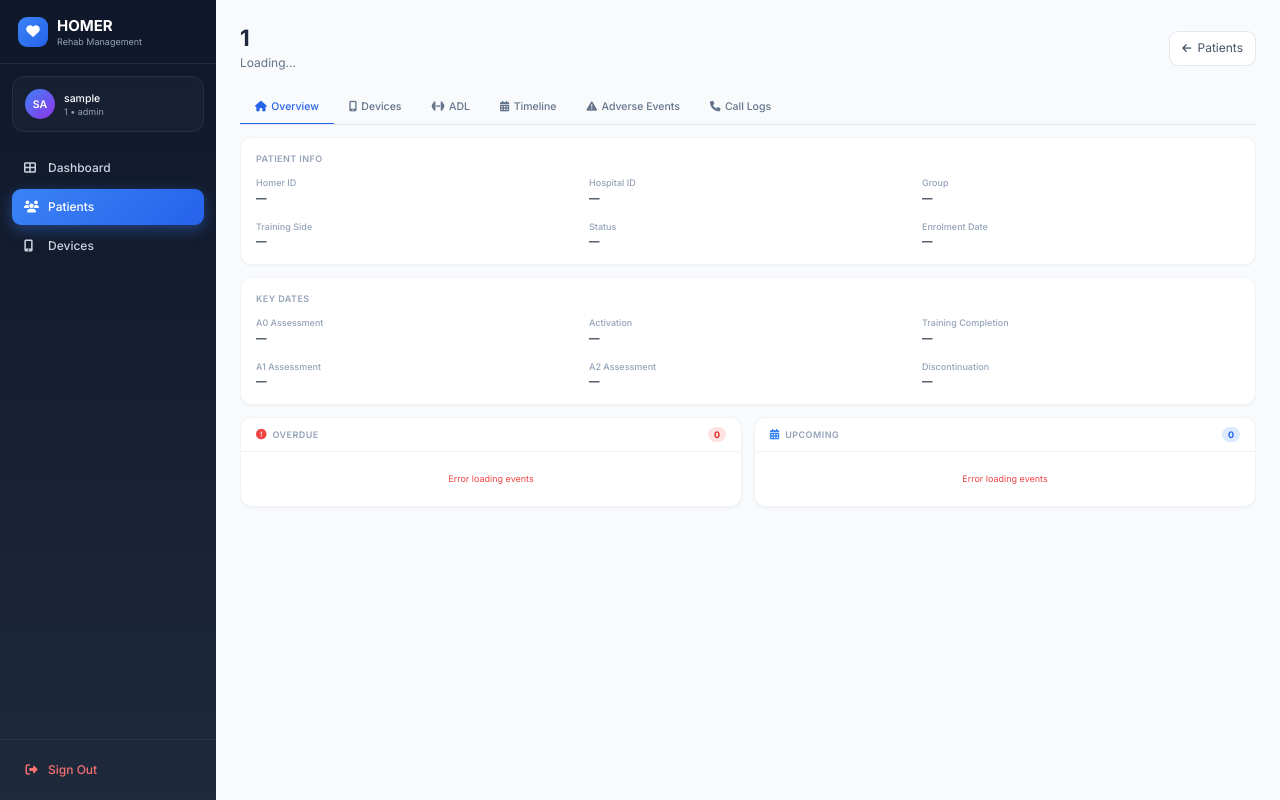
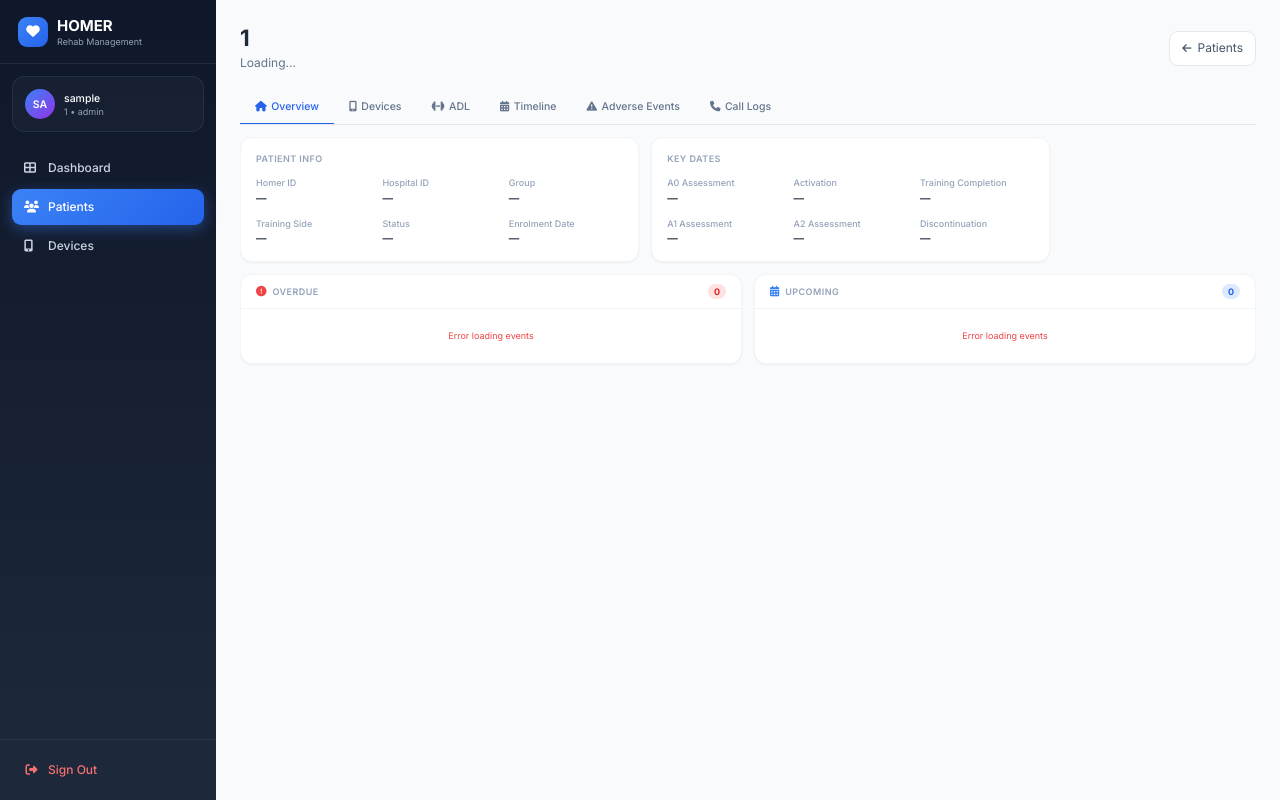
Before and after one commit to GokulrajE/htDash, a Flask app: page /patients/1 in a window 1280 px wide. Run offline with Flask 3, Linux system fonts and the light colour scheme; the visitor is signed in with stand-in values (Sample User, id 1); some libraries are stand-ins or nearby versions.

Commit message:
Restructure patient detail overview and add days-since-activation counter
- Split overview into three cards in a row: Patient Info (40%), Key Dates (40%), Days (20%)
- Both info cards use 3-column grid for 2-row layout
- Days card shows large number filled to card; counts from activationDate only
- Day 1 = day of activation; shows — if negative or not yet activated
- Hidden for terminal states (discontinued, all_completed, pre_discontinued)
- Update pages.md to document the days counter behaviour

Co-Authored-By: Claude Sonnet 4.6 <noreply@anthropic.com>

```diff
--- a/static/js/app/patient_detail.js
+++ b/static/js/app/patient_detail.js
@@ -136,6 +136,23 @@ function renderOverview(p) {
   set('date-a1',             fmtDate(p.a1CompletionDate));
   set('date-a2',             fmtDate(p.a2CompletionDate));
   set('date-discontinuation',fmtDate(p.discontinuationDate));
+
+  // Days elapsed counter
+  const terminal  = new Set(['discontinued', 'all_completed', 'pre_discontinued']);
+  const daysCard  = document.getElementById('days-card');
+  if (daysCard) {
+    const refDate = !terminal.has(p.status) && p.activationDate;
+    if (refDate) {
+      const today = new Date(); today.setHours(0,0,0,0);
+      const ref   = new Date(refDate); ref.setHours(0,0,0,0);
+      const days  = Math.floor((today - ref) / 86400000) + 1;
+      document.getElementById('days-elapsed-number').textContent = days > 0 ? days : '—';
+      document.getElementById('days-elapsed-label').textContent  = 'Days Since Activation';
+      daysCard.classList.remove('hidden');
+    } else {
+      daysCard.classList.add('hidden');
+    }
+  }
 
   // Show VCG tab for control group only
   const vcgBtn = document.getElementById('tab-btn-vcg');
--- a/templates/patient_detail.html
+++ b/templates/patient_detail.html
@@ -47,10 +47,13 @@
     <!-- ── Overview ────────────────────────────────────────────────────────── -->
     <div id="tab-overview" class="tab-pane space-y-4">
 
-      <!-- Patient info -->
-      <div class="bg-white rounded-2xl p-5 shadow-sm border border-slate-100">
+      <!-- Patient info + Key dates + Days counter -->
+      <div class="grid grid-cols-5 gap-4">
+
+        <!-- Patient Info -->
+        <div class="col-span-2 bg-white rounded-2xl p-5 shadow-sm border border-slate-100">
           <h3 class="text-xs font-semibold text-slate-400 uppercase tracking-wider mb-4">Patient Info</h3>
-        <div class="grid grid-cols-2 sm:grid-cols-3 gap-5">
+          <div class="grid grid-cols-3 gap-4">
             <div>
               <p class="text-xs text-slate-400 font-medium mb-0.5">Homer ID</p>
               <p id="info-homer-id" class="text-sm font-semibold text-slate-800">—</p>
@@ -78,10 +81,10 @@
           </div>
         </div>
 
-      <!-- Key dates -->
-      <div class="bg-white rounded-2xl p-5 shadow-sm border border-slate-100">
+        <!-- Key Dates -->
+        <div class="col-span-2 bg-white rounded-2xl p-5 shadow-sm border border-slate-100">
           <h3 class="text-xs font-semibold text-slate-400 uppercase tracking-wider mb-4">Key Dates</h3>
-        <div class="grid grid-cols-2 sm:grid-cols-3 gap-5">
+          <div class="grid grid-cols-3 gap-4">
             <div>
               <p class="text-xs text-slate-400 font-medium mb-0.5">A0 Assessment</p>
               <p id="date-a0" class="text-sm font-semibold text-slate-800">—</p>
@@ -107,6 +110,16 @@
               <p id="date-discontinuation" class="text-sm font-semibold text-slate-800">—</p>
             </div>
           </div>
+        </div>
+
+        <!-- Days counter -->
+        <div id="days-card" class="col-span-1 bg-white rounded-2xl p-5 shadow-sm border border-slate-100 flex flex-col hidden">
+          <h3 id="days-elapsed-label" class="text-xs font-semibold text-slate-400 uppercase tracking-wider">Days Since Recruitment</h3>
+          <div class="flex-1 flex items-center justify-center">
+            <p id="days-elapsed-number" class="text-8xl font-black text-slate-800 leading-none"></p>
+          </div>
+        </div>
+
       </div>
 
       <!-- Overdue & Upcoming events -->
```
Also changed, not shown: docs/pages.md (+5 -2 lines). Lines whose indentation alone changed are shown as unchanged.
